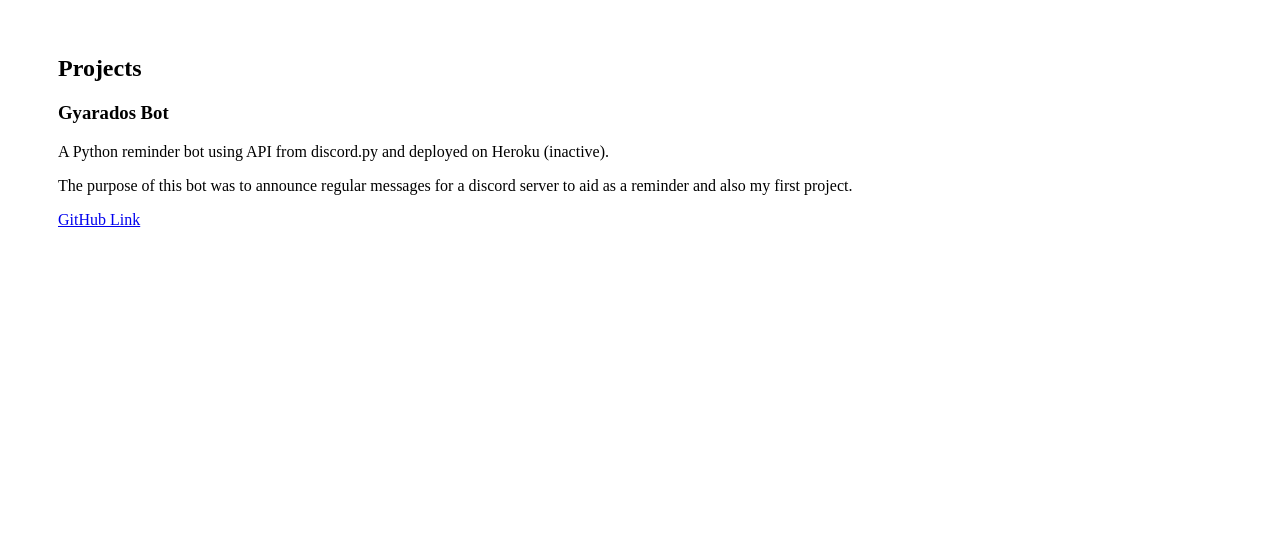
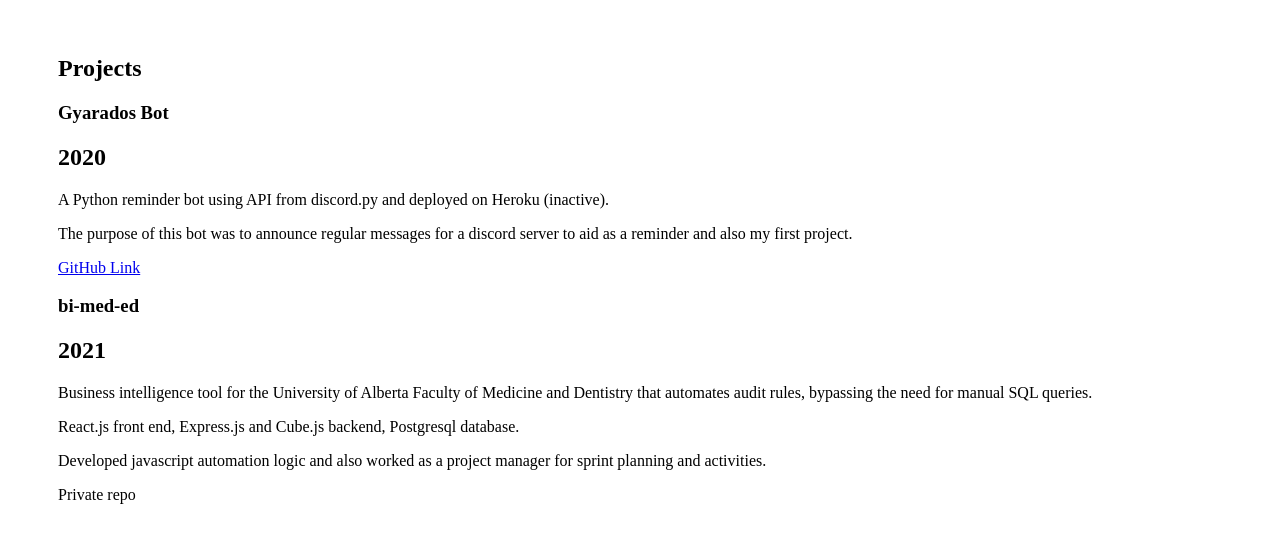
Before and after one commit to Marasy8/portfolio-website, a React (Create React App) app: page / in a window 1280 px wide. Shown: the part 4301-4843 px from the top of the page. Built offline with nearby package versions, Linux system fonts and the light colour scheme.

Commit message:
added bi-med-ed project description

```diff
--- a/src/App.js
+++ b/src/App.js
@@ -110,10 +110,17 @@ const App = () => {
           <h2>Projects</h2>
 
           <h3>Gyarados Bot</h3>
+          <h2>2020</h2>
           <p>A Python reminder bot using API from discord.py and deployed on Heroku (inactive).</p>
           <p>The purpose of this bot was to announce regular messages for a discord server to aid as a reminder and also my first project.</p>
           <p><a href = "https://github.com/marasy8/Gyarados-Bot" target="_blank" rel = "noopener noreferrer">GitHub Link</a></p>
 
+          <h3>bi-med-ed</h3>
+          <h2>2021</h2>
+          <p>Business intelligence tool for the University of Alberta Faculty of Medicine and Dentistry that automates audit rules, bypassing the need for manual SQL queries.</p>
+          <p>React.js front end, Express.js and Cube.js backend, Postgresql database.</p>
+          <p>Developed javascript automation logic and also worked as a project manager for sprint planning and activities.</p>
+          <p>Private repo</p>
 
         </section>
       </div>
```
